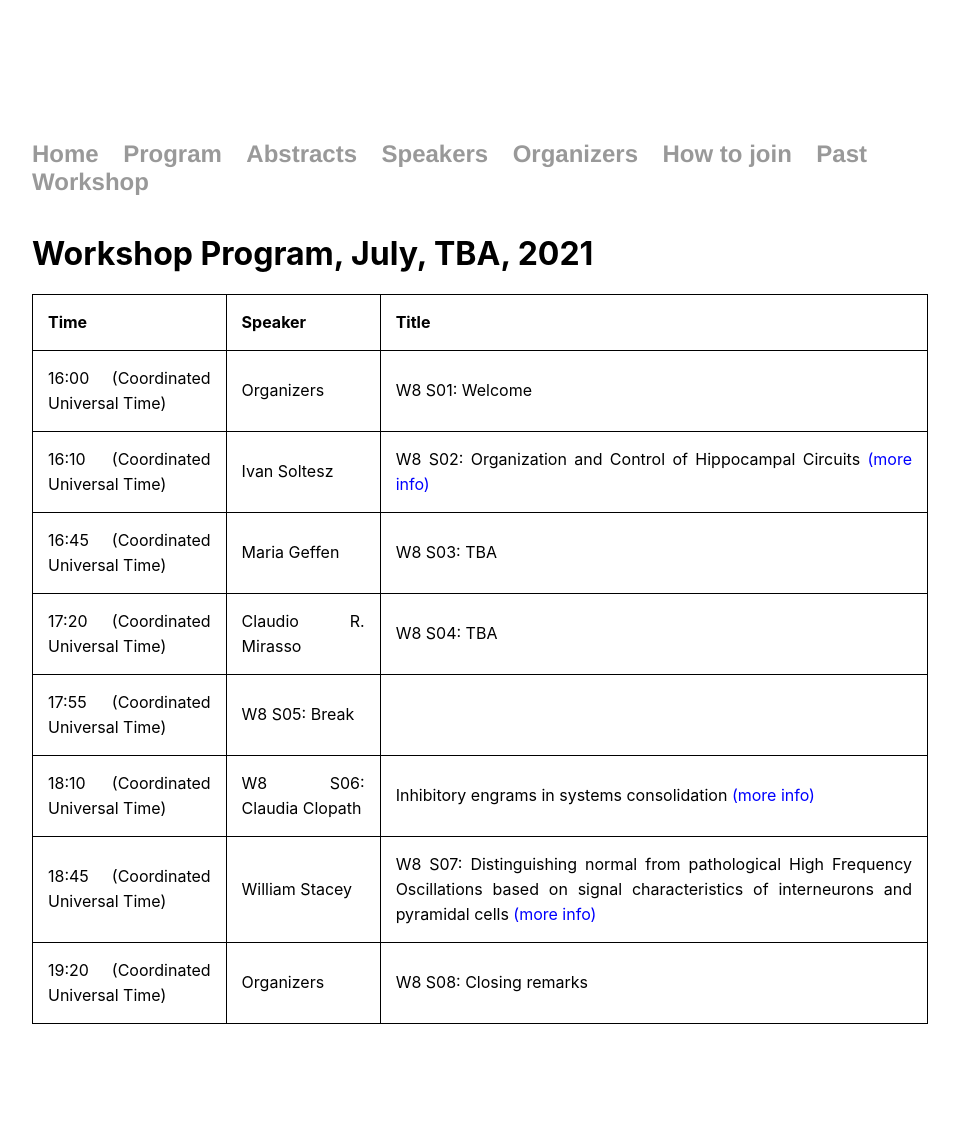
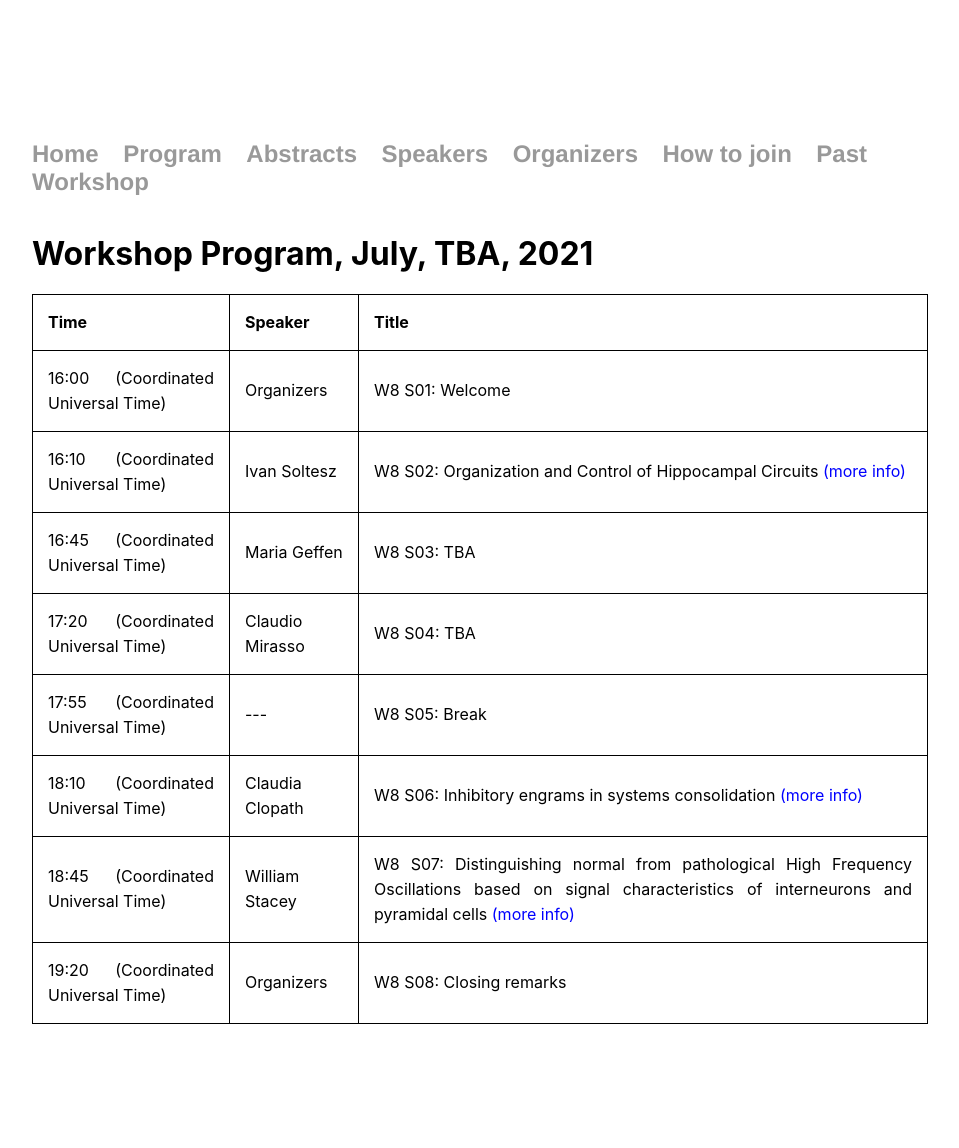
Before and after one commit to spirosChv/ocns2021interneurons, a Jekyll site: the page built from program/index.html, in a window 1280 px wide. Shown: the whole page, without its empty margins (160-1119 px from the left). Built offline with Jekyll 4.4.1, drawn with Linux system fonts in a browser that asks for light colours.

Commit message:
Update index.html

```diff
--- a/program/index.html
+++ b/program/index.html
@@ -46,18 +46,18 @@ title: Workshop Program
   </tr>
   <tr>
     <td><script type="text/javascript">localize("06/06/2021 05:20:00 PM"); </script></td>
-    <td>Claudio R. Mirasso</td>
+    <td>Claudio Mirasso</td>
     <td>W8 S04: TBA</td>
   </tr>
    <tr>
    <td><script type="text/javascript">localize("06/06/2021 05:55:00 PM"); </script></td>
-   <td>W8 S05: Break</td>
-    <td></td>
+   <td>---</td>
+    <td>W8 S05: Break</td>
   </tr>
    <tr>
    <td><script type="text/javascript">localize("06/06/2021 06:10:00 PM"); </script></td>
-   <td>W8 S06: Claudia Clopath</td>
-    <td>Inhibitory engrams in systems consolidation <a style="color:blue" href="/ocns2021interneurons/abstracts">(more info)</a></td>
+   <td>Claudia Clopath</td>
+    <td>W8 S06: Inhibitory engrams in systems consolidation <a style="color:blue" href="/ocns2021interneurons/abstracts">(more info)</a></td>
   </tr>
    <tr>
       <td><script type="text/javascript">localize("06/06/2021 06:45:00 PM"); </script></td>
```
